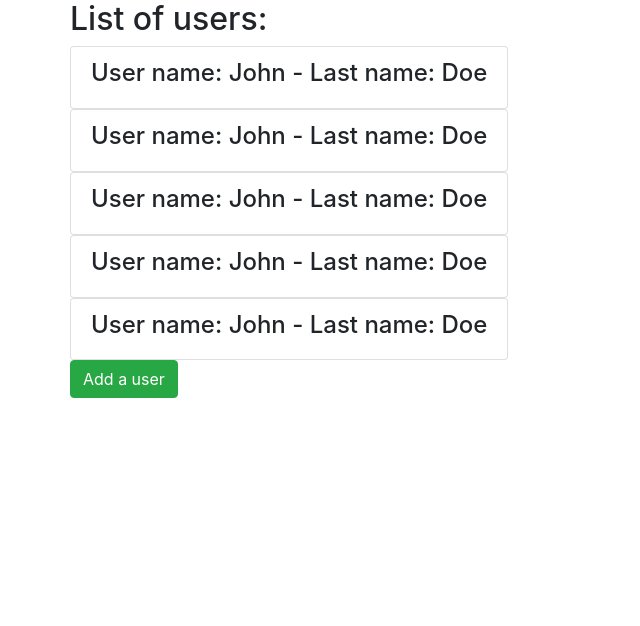
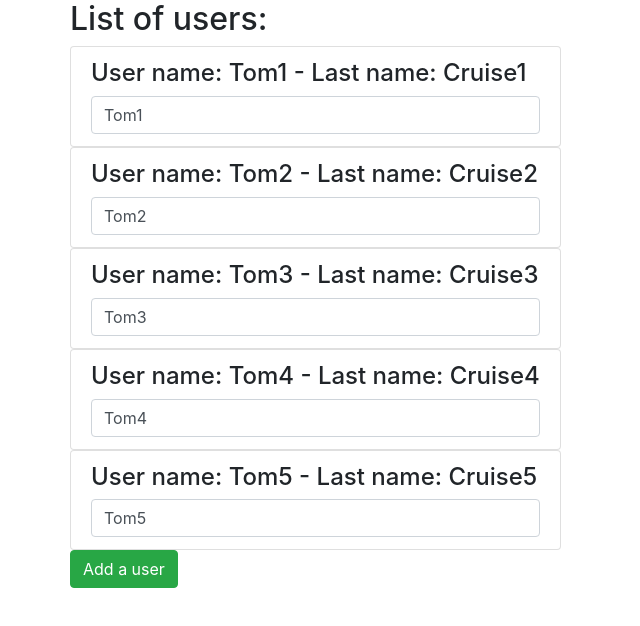
Before and after one commit to agrimault-pro/user-mgt-gui, an Angular app in the folder user-mgt-gui-angular/: page / in a window 1280 px wide. Shown: the top 626 px of the page, without its empty margins (0-640 px from the left). Built offline with nearby package versions, Linux system fonts and the light colour scheme.

Commit message:
use of decorator @Input() to dialog between two components

```diff
--- a/user-mgt-gui-angular/src/app/app.component.html
+++ b/user-mgt-gui-angular/src/app/app.component.html
@@ -3,13 +3,15 @@
     <div class="col-xs-12">
       <h2>List of users: </h2>
       <ul class="list-group">
-        <app-users></app-users>
-        <app-users></app-users>
-        <app-users></app-users>
-        <app-users></app-users>
-        <app-users></app-users>
+        <app-users [userName]="user1" [userLastName]="userLastName1"></app-users>
+        <app-users [userName]="user2" [userLastName]="userLastName2"></app-users>
+        <app-users [userName]="user3" [userLastName]="userLastName3"></app-users>
+        <app-users [userName]="user4" [userLastName]="userLastName4"></app-users>
+        <app-users [userName]="user5" [userLastName]="userLastName5"></app-users>
       </ul>
-      <button class="btn btn-success" [disabled]="!isAuth">Add a user</button>
+      <button class="btn btn-success"
+              [disabled]="!isAuth"
+              (click)="onCreateUser()">Add a user</button>
     </div>
   </div>
 </div>
--- a/user-mgt-gui-angular/src/app/app.component.ts
+++ b/user-mgt-gui-angular/src/app/app.component.ts
@@ -8,11 +8,27 @@ import { Component } from '@angular/core';
 export class AppComponent {
   isAuth = false;
 
+  user1 = 'Tom1';
+  user2 = 'Tom2';
+  user3 = 'Tom3';
+  user4 = 'Tom4';
+  user5 = 'Tom5';
+
+  userLastName1 = 'Cruise1';
+  userLastName2 = 'Cruise2';
+  userLastName3 = 'Cruise3';
+  userLastName4 = 'Cruise4';
+  userLastName5 = 'Cruise5';
+
   constructor() {
     setTimeout(
       () => {
         this.isAuth = true;
-      }, 4000
-    )
+      }, 3000
+    );
+  }
+
+  onCreateUser() {
+    console.log('User creation !');
   }
 }
--- a/user-mgt-gui-angular/src/app/app.module.ts
+++ b/user-mgt-gui-angular/src/app/app.module.ts
@@ -1,5 +1,6 @@
 import { BrowserModule } from '@angular/platform-browser';
 import { NgModule } from '@angular/core';
+import { FormsModule } from '@angular/forms';
 
 import { AppComponent } from './app.component';
 import { UsersComponent } from './users/users.component';
@@ -10,7 +11,8 @@ import { UsersComponent } from './users/users.component';
     UsersComponent
   ],
   imports: [
-    BrowserModule
+    BrowserModule,
+    FormsModule
   ],
   providers: [],
   bootstrap: [AppComponent]
--- a/user-mgt-gui-angular/src/app/users/users.component.html
+++ b/user-mgt-gui-angular/src/app/users/users.component.html
@@ -1,3 +1,4 @@
 <li class="list-group-item">
   <h4>User name: {{ userName }} - Last name: {{ getLastName() }}</h4>
+  <input type="text" class="form-control" [(ngModel)]="userName">
 </li>
--- a/user-mgt-gui-angular/src/app/users/users.component.ts
+++ b/user-mgt-gui-angular/src/app/users/users.component.ts
@@ -1,4 +1,4 @@
-import { Component, OnInit } from '@angular/core';
+import { Component, Input, OnInit } from '@angular/core';
 
 @Component({
   selector: 'app-users',
@@ -7,8 +7,9 @@ import { Component, OnInit } from '@angular/core';
 })
 export class UsersComponent implements OnInit {
 
-  userName = 'John';
-  userLastName = 'Doe';
+  #Decorator
+  @Input() userName : String;
+  @Input() userLastName : String;
 
   constructor() { }
 
```
